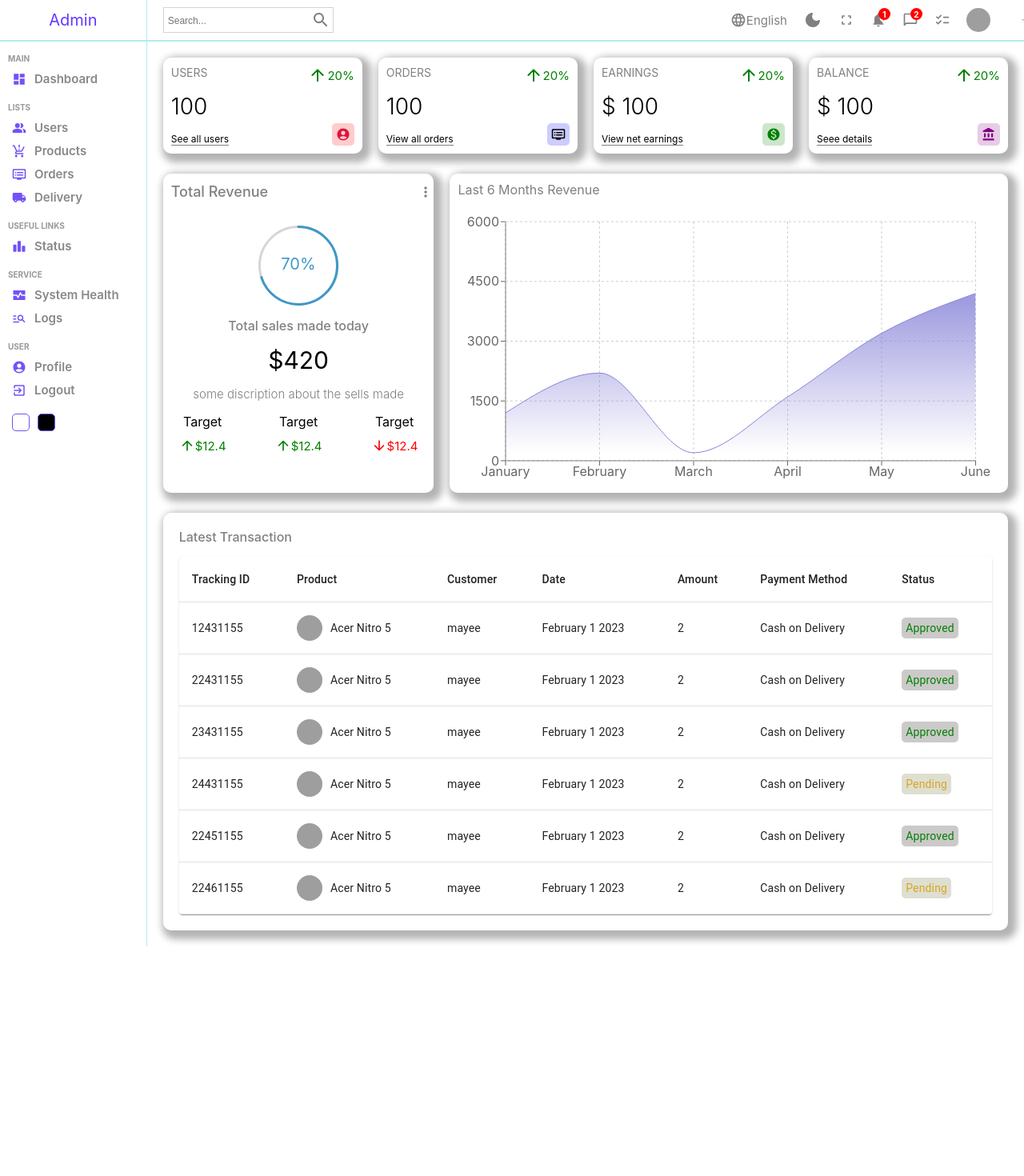
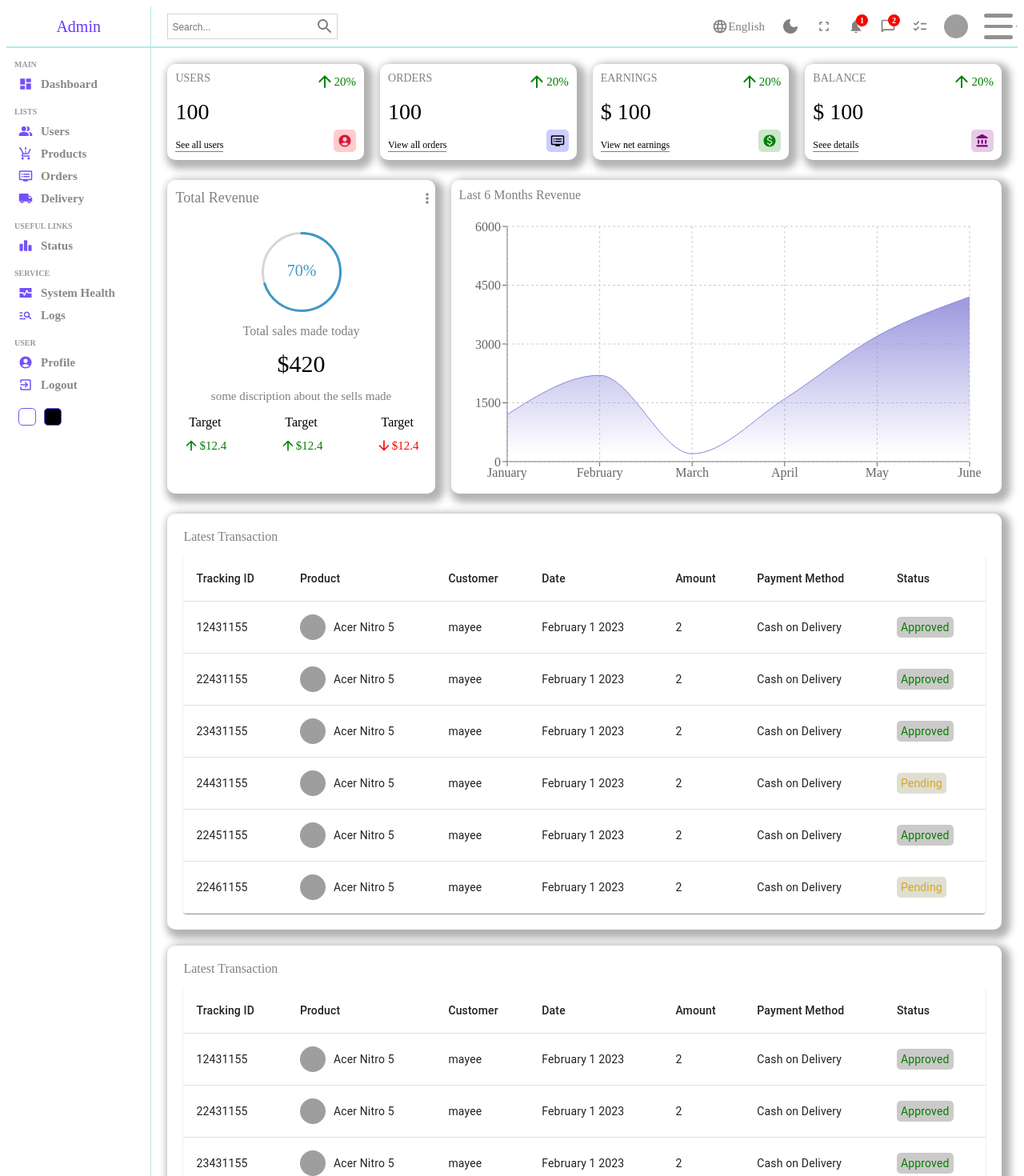
Before and after one commit to abimekonnen/admin-ui, a React (Create React App) app: page / in a window 1280 px wide. Shown: the top 1470 px of the page at 80% size. Before the commit the page ends 1183 px from the top, so only its background shows below. Built offline with nearby package versions, Linux system fonts and the light colour scheme; grey boxes are pictures that could not be loaded.

Commit message:
adding sticky navbar phase 1

```diff
--- a/src/App.css
+++ b/src/App.css
@@ -1,4 +1,4 @@
-.App {
+/* .App {
   text-align: center;
 }
 
@@ -35,4 +35,4 @@
   to {
     transform: rotate(360deg);
   }
-}
+} */
--- a/src/components/chart/Chart.scss
+++ b/src/components/chart/Chart.scss
@@ -5,7 +5,8 @@
     border-radius: 10px;
     padding: 10px;
     color: gray;
-
+    position: relative;
+    z-index: 1;
     .title{
         margin-bottom: 20px;
         color: gray;
--- a/src/components/navbar/Navbar.jsx
+++ b/src/components/navbar/Navbar.jsx
@@ -7,13 +7,13 @@ import FullscreenRoundedIcon from '@mui/icons-material/FullscreenRounded';
 import NotificationAddRoundedIcon from '@mui/icons-material/NotificationAddRounded';
 import ChatBubbleOutlineRoundedIcon from '@mui/icons-material/ChatBubbleOutlineRounded';
 import ChecklistRoundedIcon from '@mui/icons-material/ChecklistRounded';
-import { useContext } from 'react';
+import { useContext,useState } from 'react';
 import { darkModeContext } from '../../context/darkModeContext';
 
 const Navbar = () => {
 
   const {dispatch} = useContext(darkModeContext)
-
+  const [menuOpen,setMenuOpen] = useState(false);
   return (
     <div className = 'navbar' >
       <div className="wrapper">
@@ -21,7 +21,7 @@ const Navbar = () => {
           <input type="text" placeholder = "Search..." />
           <SearchRoundedIcon/>
         </div>
-        <div className="items">
+        <div  className={menuOpen? "items open" : "items"}>
           <div className="item">
             <LanguageRoundedIcon className='icon'/>
             English
@@ -47,6 +47,15 @@ const Navbar = () => {
           <div className="item">
             <img src="https://images.pexels.com/photos/853168/pexels-photo-853168.jpeg" alt="image" className="avatar" />
           </div>
+          <div className="item">
+            <div className='menu' onClick={()=>
+              setMenuOpen(!menuOpen)
+              }>
+              <span></span>
+              <span></span>
+              <span></span>
+            </div>
+          </div>
         </div>
       </div>
       <hr />
--- a/src/components/navbar/Navbar.scss
+++ b/src/components/navbar/Navbar.scss
@@ -5,6 +5,10 @@
     font-size: 15px;
     color: gray;
     border-bottom: 2px solid rgb(179, 235, 235);
+    background-color:  white;
+    position: sticky;
+    top: 0;
+    z-index: 1000;
     .wrapper{
         width: 100%;
         padding: 20px;
@@ -34,6 +38,22 @@
                 align-items: center;
                 margin-right: 20px;
                 position: relative;
+                .menu{
+                    display: flex;
+                    position: absolute;
+                    // top: -1rem;
+                    // right: -1rem;
+                    flex-direction: column;
+                    justify-content: space-between;
+                    width: 2.25rem;
+                    height: 2rem;
+                    span{
+                        height: 0.3rem;
+                        width: 100%;
+                        background-color: #929090;
+                        border-radius: 0.3rem;
+                    }
+                }
                 .icon{
                     font-size: 20px;
                 }
--- a/src/components/sidebar/Sidebar.scss
+++ b/src/components/sidebar/Sidebar.scss
@@ -12,6 +12,9 @@
         align-items: center;
         justify-content: center;
         border-bottom: 2px solid rgb(179, 235, 235);
+        background-color: white;
+        position: sticky;
+        top: 0;
         .logo{
             font-size: 20px;
             font-size: bold;
--- a/src/components/table/Table.scss
+++ b/src/components/table/Table.scss
@@ -1,4 +1,5 @@
 .table{
+
     .cellWrapper{
         display: flex;
         align-items: center;
--- a/src/index.css
+++ b/src/index.css
@@ -1,4 +1,4 @@
-body {
+/* body {
   margin: 0;
   font-family: -apple-system, BlinkMacSystemFont, 'Segoe UI', 'Roboto', 'Oxygen',
     'Ubuntu', 'Cantarell', 'Fira Sans', 'Droid Sans', 'Helvetica Neue',
@@ -10,4 +10,4 @@ body {
 code {
   font-family: source-code-pro, Menlo, Monaco, Consolas, 'Courier New',
     monospace;
-}
+} */
--- a/src/pages/home/Home.jsx
+++ b/src/pages/home/Home.jsx
@@ -26,6 +26,30 @@ const Home = () => {
           <div className="listTitle">Latest Transaction</div>
           <Table/>
         </div>
+        <div className="listContainer">
+          <div className="listTitle">Latest Transaction</div>
+          <Table/>
+        </div>
+        <div className="listContainer">
+          <div className="listTitle">Latest Transaction</div>
+          <Table/>
+        </div>
+        <div className="listContainer">
+          <div className="listTitle">Latest Transaction</div>
+          <Table/>
+        </div>
+        <div className="listContainer">
+          <div className="listTitle">Latest Transaction</div>
+          <Table/>
+        </div>
+        <div className="listContainer">
+          <div className="listTitle">Latest Transaction</div>
+          <Table/>
+        </div>
+        <div className="listContainer">
+          <div className="listTitle">Latest Transaction</div>
+          <Table/>
+        </div>
       </div>
     </div>
 
--- a/src/style/dark.scss
+++ b/src/style/dark.scss
@@ -13,11 +13,13 @@
     }
     .navbar{
         color: rgb(196, 195, 195);
+        background-color: #111;
     }
 .sidebar{
     background-color: #111;
     color: rgb(196, 195, 195);
     .top{
+        background-color: #111;
         .logo{
             color: rgb(196, 195, 195);
         }
```
